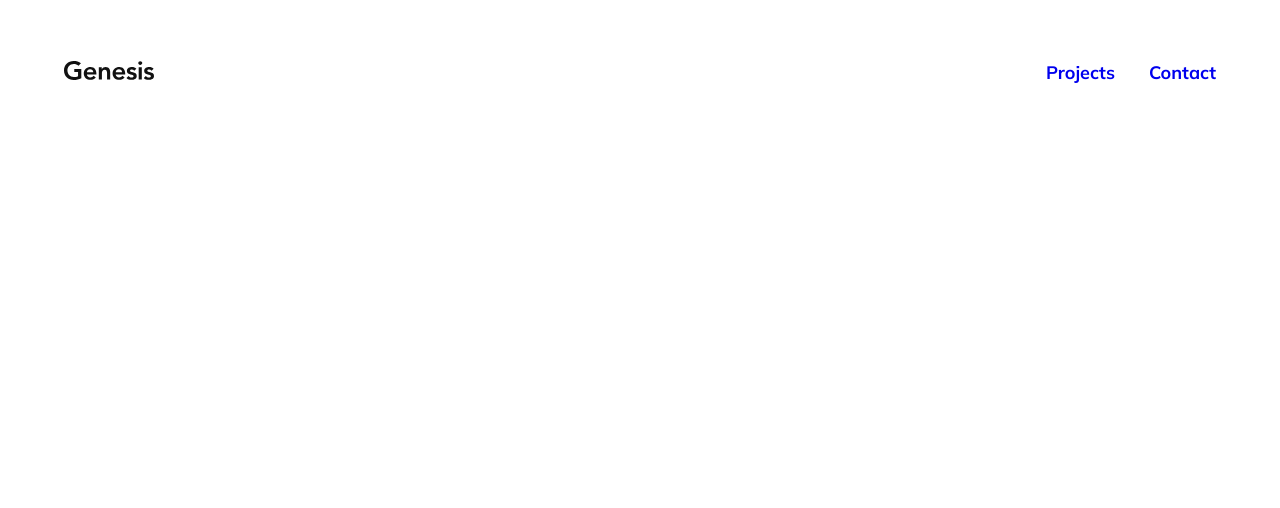
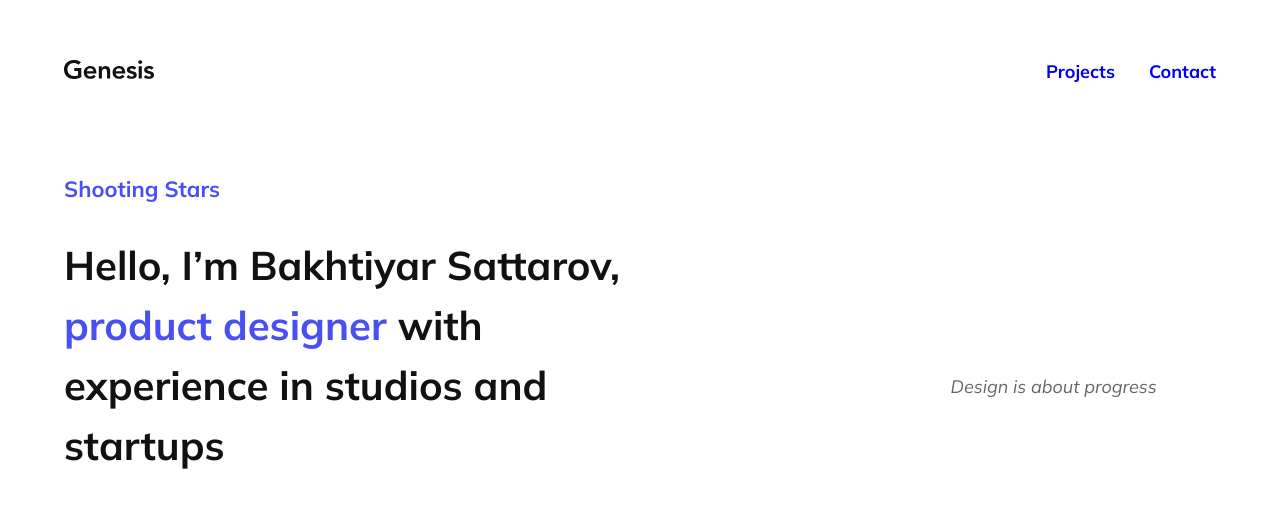
Before and after one commit to paulssona/Genesis-sass-intro, a plain HTML site: page index.html in a window 1280 px wide. Drawn offline with Linux system fonts and the light colour scheme.

Commit message:
add header

```diff
--- a/index.html
+++ b/index.html
@@ -9,9 +9,8 @@
         <link type="text/css" rel="stylesheet" href="styles/normalize.css" />
         <link rel="stylesheet" href="styles/styles.css">
     </head>
-    <body class="margins fonts">
-        <header>
-            <nav class="navbar">
+    <body class="margins fonts grid-container">
+        <nav class="navbar-container">
             <div>
                 <a href="index.html" >
                     <img src="/images/genesislogo.svg" width="auto" height="auto" alt="Genesis-logo">
@@ -22,7 +21,15 @@
                     <a class="navbar-links" href="contact.html">Contact</a>
             </div>
         </nav>
+        <header class="header-container">
+            <div>
+                <div class="font-bold-22-blue header-ingress">Shooting Stars</div>
+                <div class="font-bold-40-black">Hello, I’m Bakhtiyar Sattarov,
+                    <span class="font-bold-40-blue"> product designer </span> with experience
+                    in studios and startups </div>
+            </div>
         </header>
+        <div class="header-quote font-italic-18">Design is about progress</div>
             <section>
 
         </section>
--- a/scss/_fonts.scss
+++ b/scss/_fonts.scss
@@ -9,3 +9,32 @@ $main-font: 'mulish', sans-serif;
     font-size: 18px;
     line-height: 23px;
 }
+.font-bold-22-blue {
+    color: #4a4ff2;
+    font-weight: bold;
+    font-size: 22px;
+    line-height:28px;
+}
+.font-bold-40 {
+    font-weight: bold;
+    font-size: 40px;
+    line-height: 60px;
+
+    &-black {
+        @extend .font-bold-40;
+        color: #111111;
+    }
+    &-blue {
+        @extend .font-bold-40;
+        color: #4A4FF2;
+    }
+}
+ .font-italic-18 {
+    font-style: italic;
+    font-weight: normal;
+    font-size: 18px;
+    line-height: 23px;
+
+    mix-blend-mode: normal;
+    opacity: 0.6;
+ }
--- a/scss/_header.scss
+++ b/scss/_header.scss
@@ -0,0 +1,19 @@
+@import 'structure';
+
+.header {
+    &-container {
+        display: block;
+        grid-column: 1 / 7;
+        grid-row: 3 / 6;
+    }
+    &-ingress {
+        margin-bottom: 32px;
+        margin-top: 35px;
+    }
+    &-quote {
+        display:block;
+        grid-column: 10 / 13;
+        grid-row: 6 / 7;
+        margin-top: 25px
+    }
+}
--- a/scss/_nav.scss
+++ b/scss/_nav.scss
@@ -1,4 +1,8 @@
-.navbar {
+.navbar-container {
+
+    grid-row: 2 / 3;
+    grid-column: 1 / 13;
+    margin-top: -10px;
     display:flex;
     justify-content: space-between;
 }
@@ -13,5 +17,4 @@
     &:hover {
        color:#4A4FF2;
     }
-
 }
--- a/scss/_structure.scss
+++ b/scss/_structure.scss
@@ -1,12 +1,19 @@
 @import 'fonts';
 
 .margins {
+    margin-left:8vh;
+    margin-right:8vh;
     max-width: 1360px;
-    margin-left: 8vh;
-    margin-right: 8vh;
-    margin-top: 61px;
-
 }
 .fonts {
     font-family: $main-font;
 }
+
+.grid-container {
+    display:grid;
+    height: 100vh;
+    grid-template-columns: repeat(12, 1fr);
+    grid-template-rows: repeat(auto-fill, 60px);
+    grid-column-gap: 30px;
+    grid-row-gap: 10px;
+}
--- a/scss/styles.scss
+++ b/scss/styles.scss
@@ -1,4 +1,3 @@
-
 @import 'structure';
 @import 'fonts';
 @import 'header';
```
Also changed, not shown: project-details.html (deleted), styles/styles.css. Lines whose indentation alone changed are shown as unchanged.
